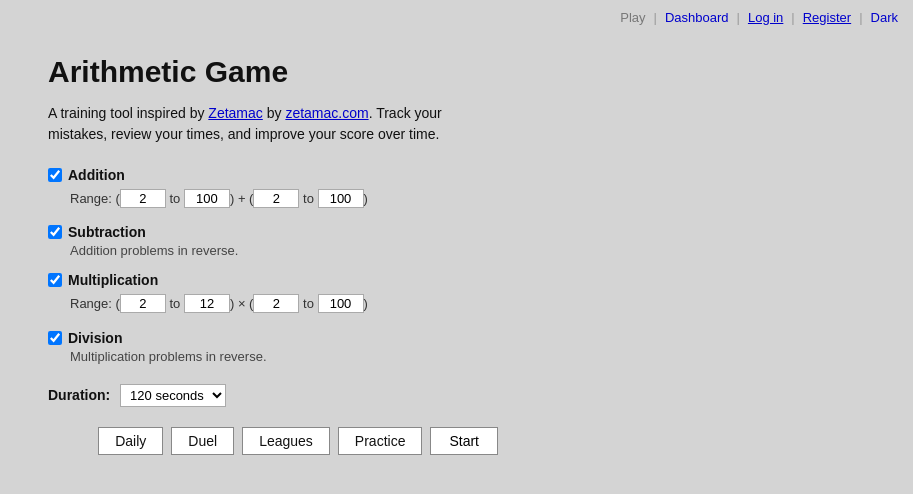
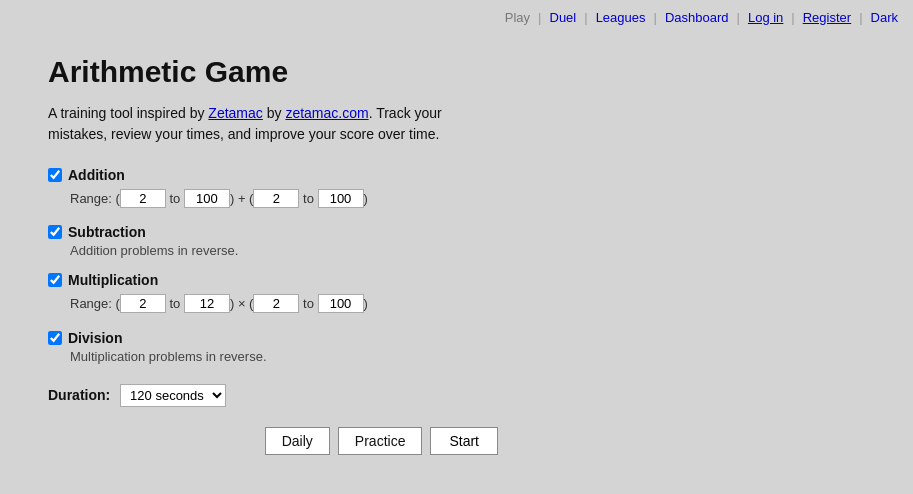
Before and after one commit to YYZ-CR/zetamac-trainer, a website: page index.html in a window 1280 px wide. Shown: the whole page, without its empty margins (367-1280 px from the left). Drawn offline with nearby package versions, Linux system fonts and the light colour scheme.

Commit message:
Move Duel and Leagues into the header
They are destinations, not options you set before pressing Start, and a mode
buried behind the Play screen is a mode nobody discovers. The header now runs
game modes first, then the account: Play, Duel, Leagues, Dashboard, Settings.

Daily and Practice stay on the config page because they are ways to play the
game that page configures, rather than separate places.

Also records the planned first-run walkthrough in the README, with the reason
it belongs last: a walkthrough is a description of the product, so every
feature added before it is written is a feature the tour has to be rewritten
for.

nav.mjs asserts the new link set on all 8 pages, signed in and out.

```diff
--- a/index.html
+++ b/index.html
@@ -82,9 +82,10 @@
     </div>
 
     <div class="start-row">
+      <!-- Duel and Leagues moved to the header: they are destinations, not
+           settings you choose before pressing Start. Daily and Practice stay
+           because they are ways to play the game this page configures. -->
       <a href="daily.html" class="btn" style="margin-right:8px">Daily</a>
-      <a href="duel.html" class="btn" style="margin-right:8px">Duel</a>
-      <a href="leagues.html" class="btn" style="margin-right:8px">Leagues</a>
       <a href="practice.html" class="btn" style="margin-right:8px">Practice</a>
       <button class="btn-start" id="start-btn">Start</button>
     </div>
--- a/js/auth.js
+++ b/js/auth.js
@@ -191,8 +191,14 @@ async function logout() {
 // two appeared depending on which page you were on, which reads as links
 // randomly disappearing. Every page calls this now; if a page needs a
 // different link, it belongs in NAV, not in a second copy of this function.
+// Game modes first, then the account. Duel and Leagues live here rather than
+// on the config page because they are places you go, not options you set
+// before pressing Start — and a mode buried behind Play is a mode nobody
+// discovers.
 const NAV = [
   { href: 'index.html',     label: 'Play' },
+  { href: 'duel.html',      label: 'Duel' },
+  { href: 'leagues.html',   label: 'Leagues' },
   { href: 'dashboard.html', label: 'Dashboard' },
   // Nothing to configure without an account, so this one is conditional.
   { href: 'settings.html',  label: 'Settings', authOnly: true },
```
Also changed, not shown: test/browser/nav.mjs (+1 -1 lines), README.md.
